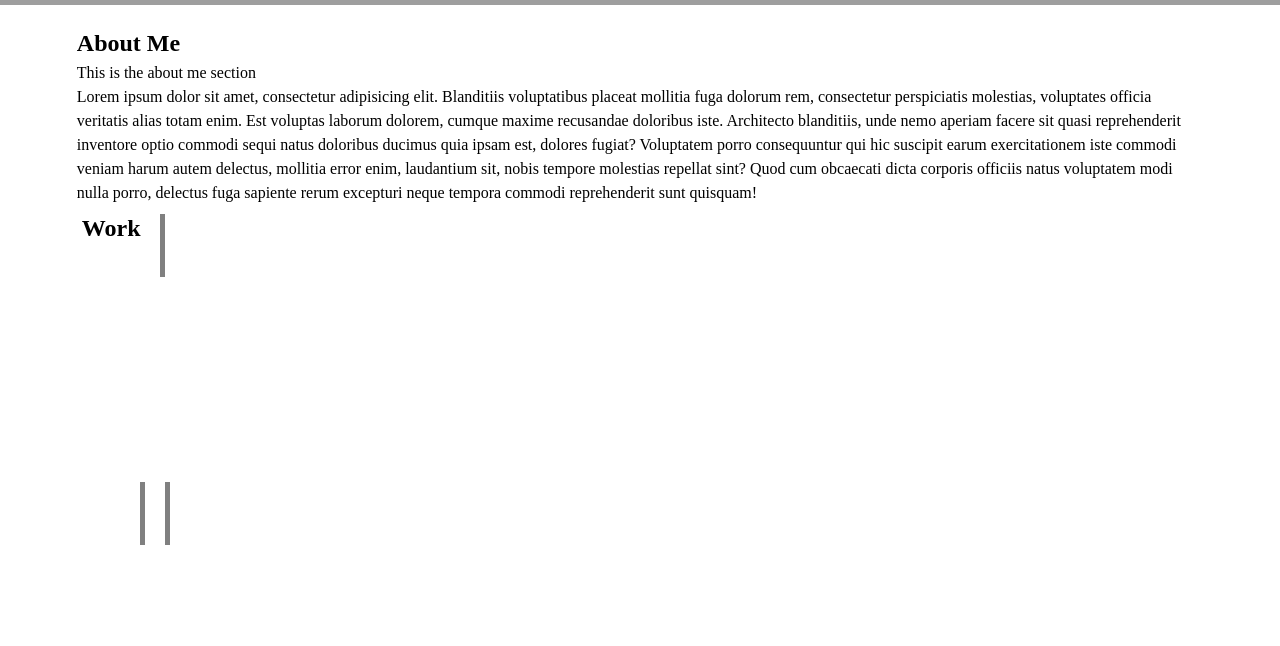
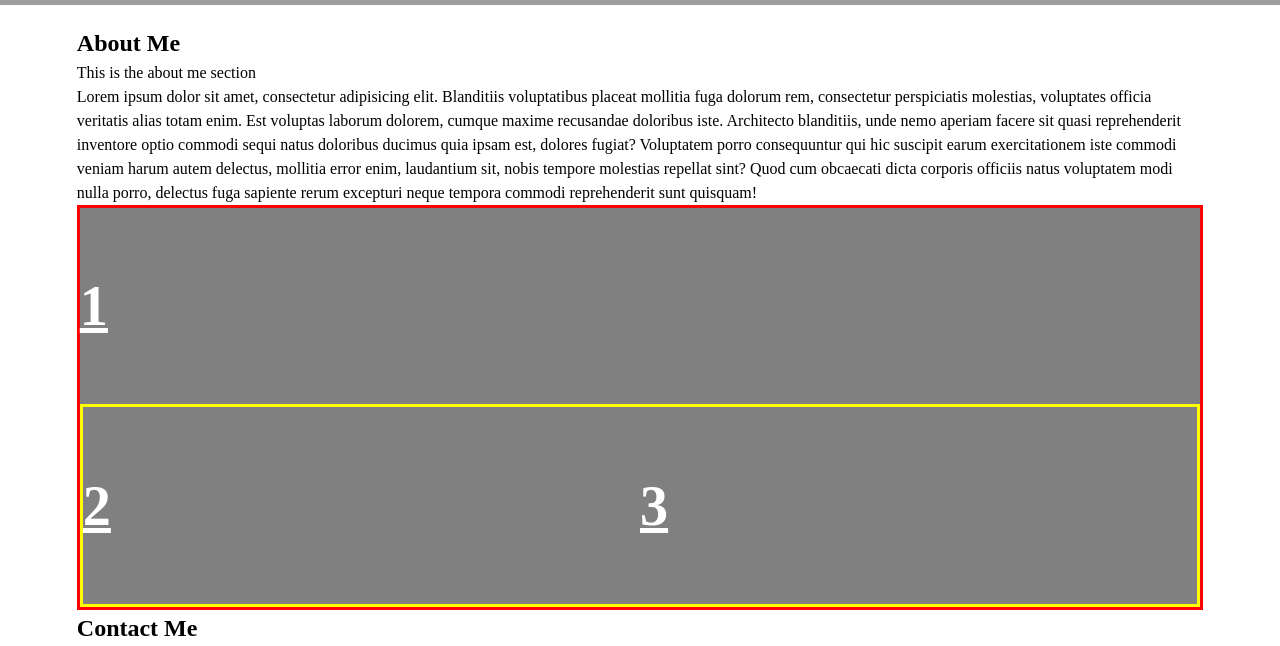
Before and after one commit to Diaz-Daniel/Resume_Web, a plain HTML site: page index.html in a window 1280 px wide. Shown: the part 296-942 px from the top of the page. Drawn offline with Linux system fonts and the light colour scheme; grey boxes are pictures that could not be loaded.

Commit message:
"Updated formatting for flexbox containers"

```diff
--- a/index.html
+++ b/index.html
@@ -43,16 +43,16 @@
 
        <!-- Work Section-->
        <!--section will have flex container and items-->
-        <section class="flexbox-container" class="personal-section" id="work">
-            <h2>Work</h2>
-            <div class="flex-container">
+        <section id="work">
+            <!--<h2 id="work">Work</h2>-->
+            <div class="flexbox-container">
 
                 <a href="#" class="flexbox-item projectOne">
                     <div>
                     <h3>1</h3>
                     </div>
                 </a>
-
+                <div class="danielClass">
                     <a href="#" class="flexbox-item projectTwo">
                         <div>
                         <h3>2</h3>
@@ -64,8 +64,8 @@
                             <h3>3</h3>
                             </div>
                         </a>
-
-                <a href="#" class="flexbox-item projectFour">
+                <div>
+                <!--<a href="#" class="flexbox-item projectFour">
                     <div >
                     <h3>4</h3>
                     </div>
@@ -75,19 +75,19 @@
                     <div>
                     <h3>5</h3>
                     </div>
-                </a>
+                </a>-->
 
 
             </div>
          </section>
 
          <!-- Contact Section-->
-         <section>
+         <section id="contact">
             <h2>Contact Me</h2>
              <div>
                 <a href="phone">my phone number</a>
                 <a href="mailto:daniel.diaz.0515@gmail.com">Email Me</a>
-                <a href="#">Github</a>
+                <a href="git">Github</a>
                 <a href="#">LinkedIn</a>
              </div>
          </section>
--- a/stylesheet.css
+++ b/stylesheet.css
@@ -102,41 +102,57 @@ main{
 
  .flexbox-container{
     display: flex;
-    flex-direction: row;
+    border:solid red;
+    flex-wrap:wrap;
+    /* flex-direction: row;
     flex-wrap: wrap;
     padding: 5px;
     margin:auto;
-    flex-grow: 4;
-    width: 100%;
+    width: 100%; */
 
 }
 
 .flexbox-item{
     background-color: gray;
-    padding: 5px;
+    flex-basis:100%;
+    flex-grow:1;
+    /* padding: 5px;
     width:200px;
     height: 150px;
-    margin-top: 10px;
+    margin-top: 10px; */
     color:white;
     font-weight: bold;
     font-size: 3em;
     text-align: left;
-
 }
+/*Container*/
 
 
 
-/*Container*/
-
- .projectOne{
+/* .projectOne{
     width: 400px;
     margin: 20px;
     min-height:400px;
     justify-content: space-between;
     flex-grow: 8;
+} */
+
+.projectOne{
+    width:50%;
 }
 
-.ProjectTwo{
+.projectTwo{
+    width:50%;
+}
 
+.danielClass{
+    display:flex;
+    border:solid yellow;
+    flex-grow: 1;
 }
+
 /* Footer*/
+
+
+
+/* Fitting Screen to sizes*/
```
Lines whose indentation alone changed are shown as unchanged.
